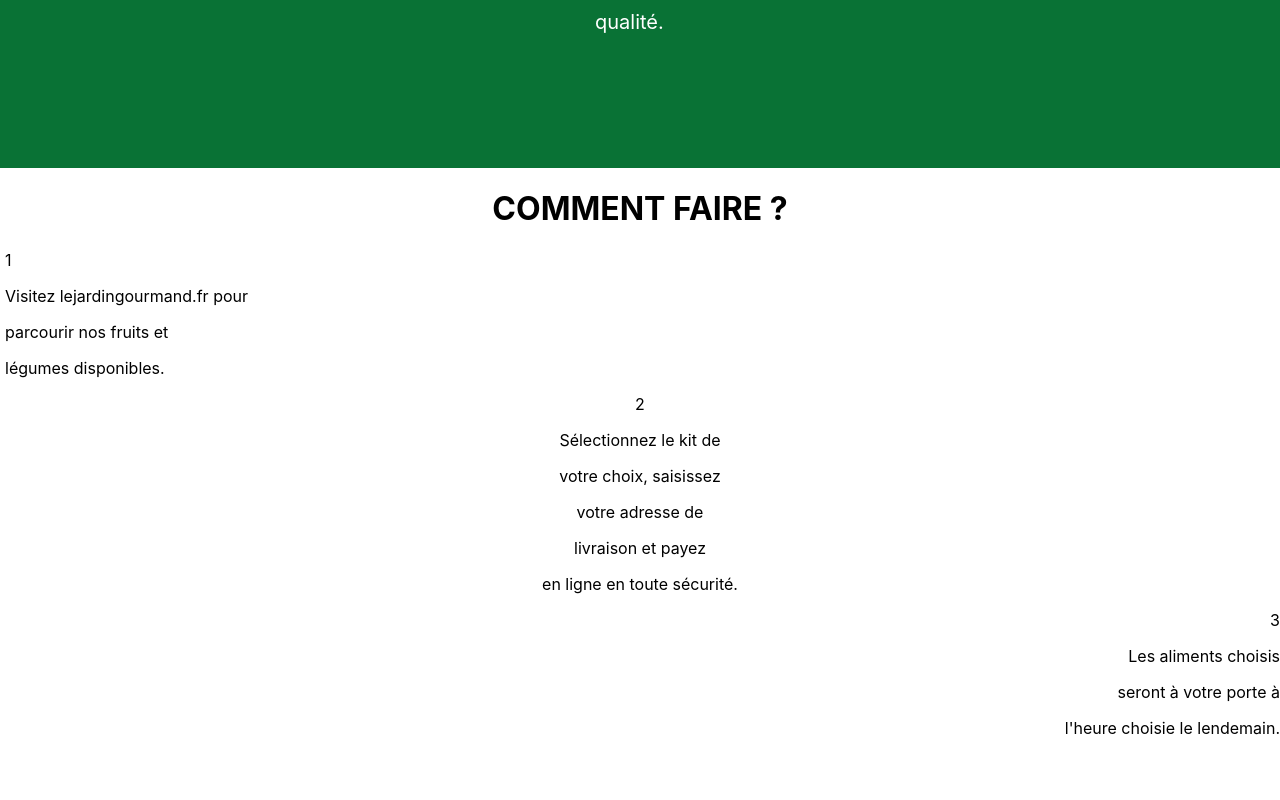
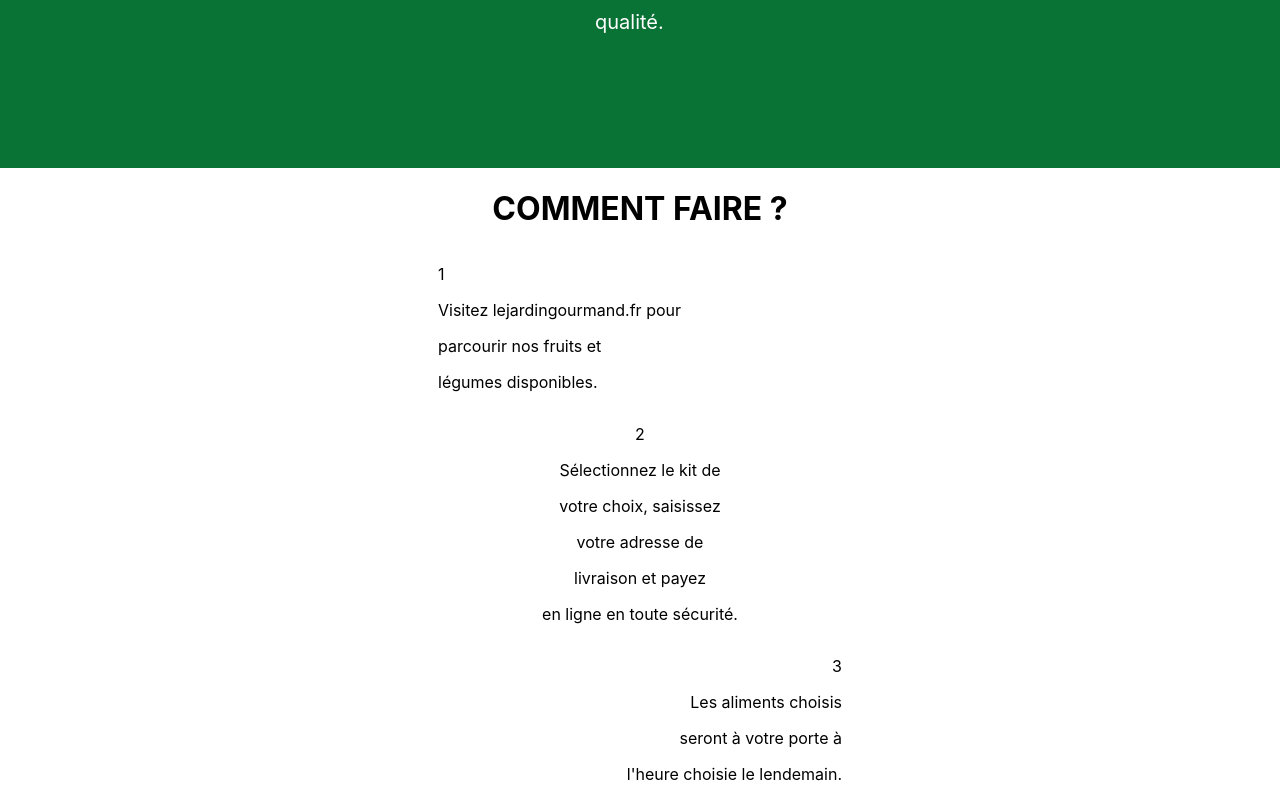
Before and after one commit to Faiz-git99/projetprofessionnel, a React (Create React App) app in the folder fruits-legumes/: page / in a window 1280 px wide. Shown: the part 741-1541 px from the top of the page. Before the commit the page ends 1495 px from the top, so only its background shows below. Built offline with nearby package versions, Linux system fonts and the light colour scheme.

Commit message:
mise en forme page comment faire

```diff
--- a/fruits-legumes/src/components/Fonctionnement.js
+++ b/fruits-legumes/src/components/Fonctionnement.js
@@ -6,40 +6,34 @@ function Fonctionnements(){
 
 
     return(
-        <div className="fonctionnemment">
-            <h1 className="titre">Comment faire ?</h1>
+        <div className="fonctionnement">
+
+            <div className="commentfaire">
+                <h1>Comment faire ?</h1>
 
                 <div className="prt1">
-             <p>1</p>
-                <p>
-            Visitez lejardingourmand.fr pour
-            </p>
+                    <p className="p1">1</p>
+                    <p>Visitez lejardingourmand.fr pour </p>
                     <p>parcourir nos fruits et </p>
-            <p>
-                légumes disponibles.
-            </p>
+                    <p>légumes disponibles.</p>
                 </div>
 
                 <div className="prt2">
-
                     <p>2</p>
                     <p>Sélectionnez le kit de</p>
                     <p>votre choix, saisissez</p>
                     <p>votre adresse de</p>
                     <p>livraison et payez</p>
                     <p>en ligne en toute sécurité.</p>
-
                 </div>
 
                 <div className="prt3">
-
-                <p>3</p>
+                    <p className="p3">3</p>
                     <p>Les aliments choisis</p>
                     <p>seront à votre porte à</p>
                     <p>l'heure choisie le lendemain.</p>
-
                 </div>
-
+            </div>
         </div>
     )
 }
--- a/fruits-legumes/src/styles/fonctionnement.css
+++ b/fruits-legumes/src/styles/fonctionnement.css
@@ -1,18 +1,44 @@
-.titre {
+.fonctionnement {
+    display: flex;
+    flex-direction: column;
+    align-items: center; /* Centrer le contenu verticalement */
+  }
+
+  .commentfaire {
+    display: flex;
+    flex-direction: column;
+    align-items: center;
+    width: 100%;
+  }
+
+  .commentfaire h1 {
+    text-transform: uppercase;
     text-align: center;
-text-transform: uppercase;
+    margin-bottom: 20px;
+  }
+
+  .prt1, .prt2, .prt3 {
+    display: inline-block; /* Permet aux éléments de se mettre en ligne */
+    text-align: center;
+    margin: 0 20px;
   }
 
   .prt1 {
-    text-align: left;
-    padding-left: 5px;
+    text-align: left; /* Aligner les textes de la première section à gauche */
+    margin-left: 0;
   }
 
   .prt2 {
-text-align: center;
-;
+    text-align: center; /* Centrer les textes de la deuxième section */
   }
 
   .prt3 {
-    text-align: right;
+    text-align: right; /* Aligner les textes de la troisième section à droite */
+    margin-right: 0;
   }
+
+  /* Ajoutez de l'espace entre les trois sections */
+  .commentfaire > div {
+    display: inline-block;
+    width: 30%; /* Chaque section occupe 30% de la largeur */
+  }
```
Also changed, not shown: 1 other file (tests, documents, lock files or other folders). Lines whose indentation alone changed are shown as unchanged.
